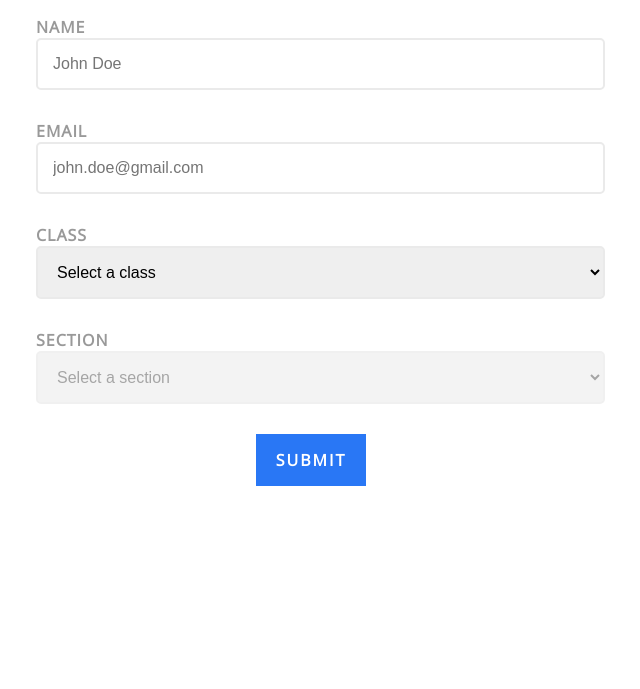
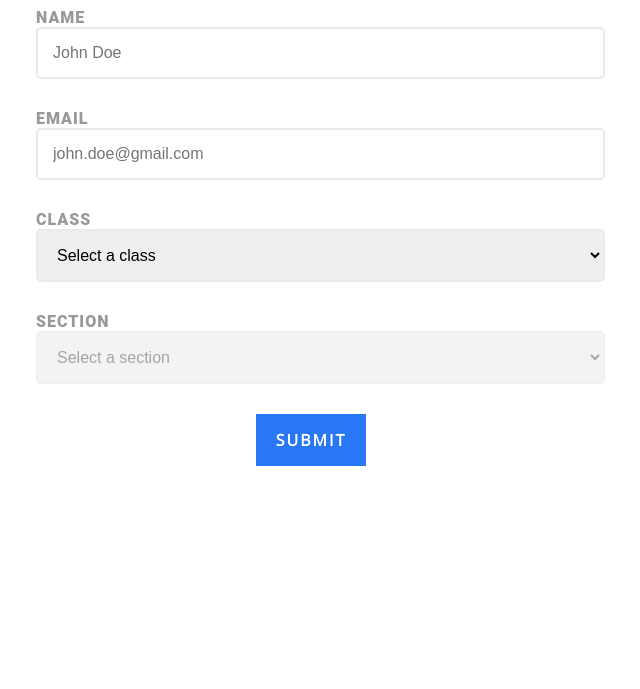
Before and after one commit to ShadowRunnerGH/e-lite-section-2, a plain HTML site: page filter-question-form/index.html in a window 1280 px wide. Shown: the part 111-800 px from the top of the page, without its empty margins (329-969 px from the left). Drawn offline with nearby package versions, Linux system fonts and the light colour scheme.

Commit message:
Exercise 1 completed

```diff
--- a/filter-question-form/styles/style.css
+++ b/filter-question-form/styles/style.css
@@ -1,12 +1,15 @@
-body, html {
+body,
+html {
   width: 100%;
   height: 100%;
   margin: 0;
   padding: 0;
-  font-family: "Open Sans";
+  font-family: "Roboto", "Open Sans", -apple-system, system-ui, sans-serif, serif;
   overflow-y: hidden;
 }
-* {font-size: 1em;}
+* {
+  font-size: 1em;
+}
 h1 {
   margin-top: 30px;
   text-align: center;
@@ -30,7 +33,8 @@ form {
   font-weight: 900;
   text-transform: uppercase;
 }
-.group select, .group input {
+.group select,
+.group input {
   width: 100%;
   padding: 15px 0 15px 15px;
   border: 2px solid #eaeaea;
```
